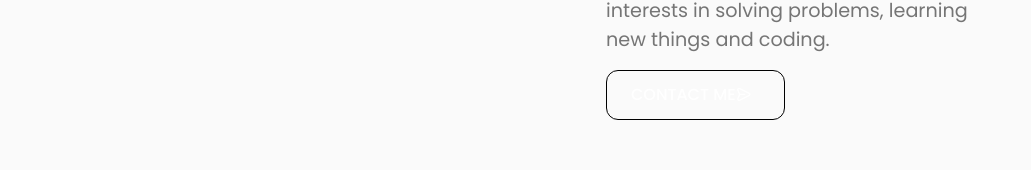
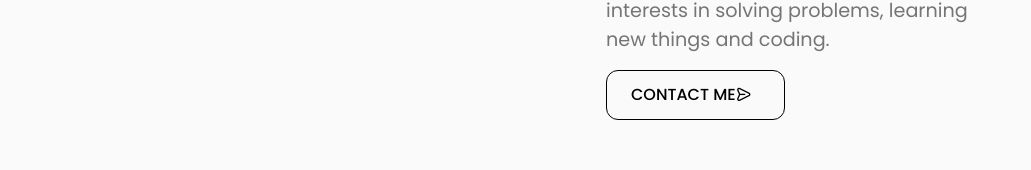
Before and after one commit to vasshorin/vasshorin.github.io, a React (Create React App) app: page / in a window 1280 px wide. In both pictures the pointer is over the link 819 px from the left and 619 px from the top of the page. Shown: the part 524-694 px from the top of the page, without its empty margins (124-1155 px from the left). Built offline with nearby package versions, Linux system fonts and the light colour scheme.

Commit message:
Change color for buttons hover

```diff
--- a/src/App.css
+++ b/src/App.css
@@ -179,6 +179,7 @@ img {
 
 .button:hover {
   background-color: var(--text-color-dark);
+  color: var(--title-color-dark);
 }
 
 .button__icon {
```
